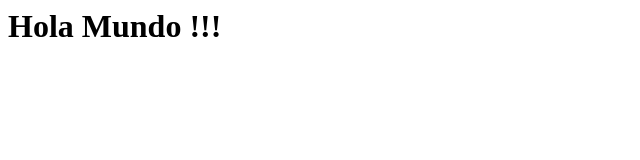
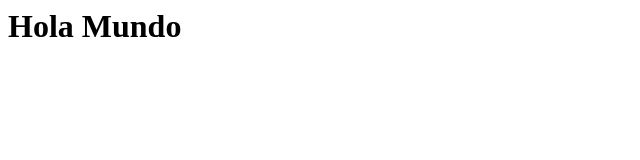
Before and after one commit to yuliethdmguez05/portafolio, a plain HTML site: page index.html in a window 1280 px wide. Shown: the full height of the page, 0-640 px from the left. Drawn offline with Linux system fonts and the light colour scheme.

Commit message:
se modifico el titulo

```diff
--- a/index.html
+++ b/index.html
@@ -1 +1 @@
-<h1>Hola Mundo !!!</h1>
+<h1>Hola Mundo</h1>
```
